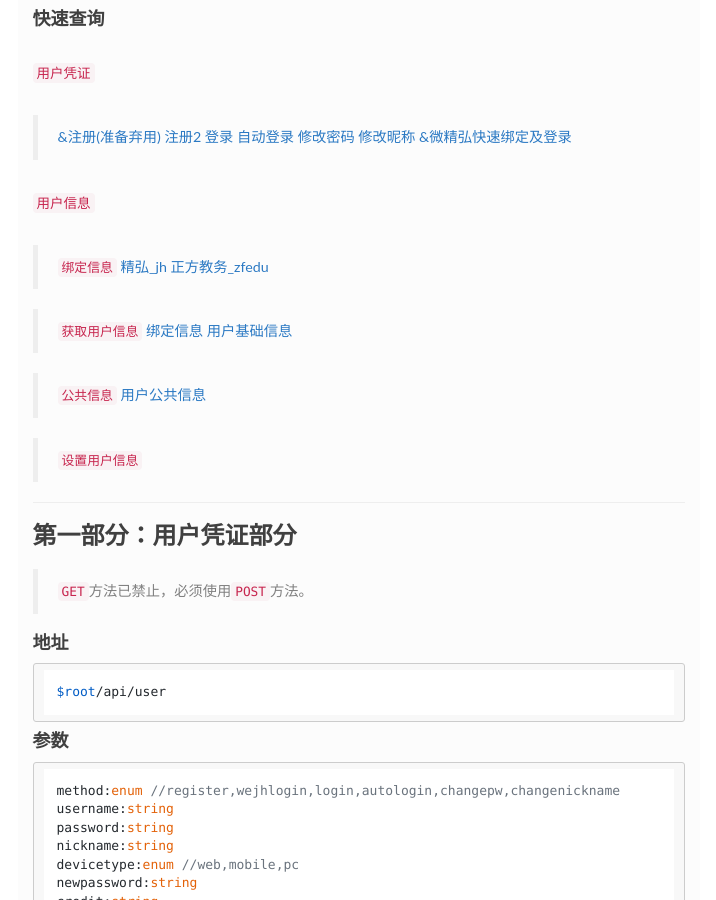
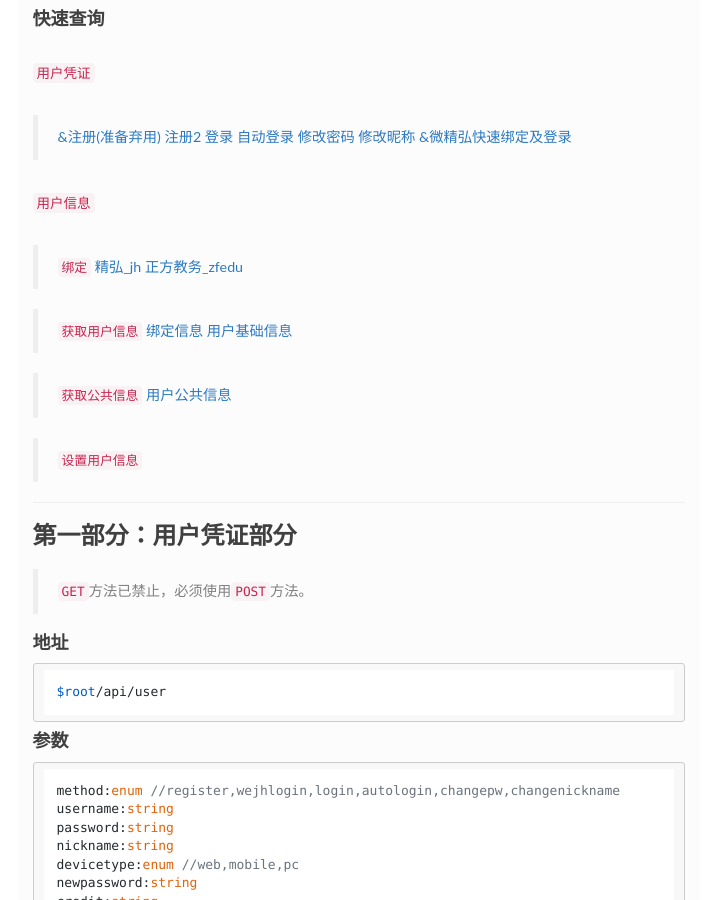
Before and after one commit to h1542462994/h1542462994.github.io, a Jekyll site: the page built from _posts/2018-12-23-aspserver-api-user.md, in a window 1280 px wide and 900 px high, scrolled down 1095 px. Shown: the whole window, without its empty margins (330-1046 px from the left). Built offline with Jekyll 4.4.1, drawn with Linux system fonts in a browser that asks for light colours; nearby versions of some CDN libraries; comment, search, counter and statistics services are not loaded.

Commit message:
Update 2018-12-23-aspserver-api-user.md

```diff
--- a/_posts/2018-12-23-aspserver-api-user.md
+++ b/_posts/2018-12-23-aspserver-api-user.md
@@ -39,12 +39,12 @@ description: ""
 
 [`用户信息`](#第二部分用户信息部分)
 
-> [`绑定信息`](#21绑定)  [精弘_jh](#精弘_jh)    [正方教务_zfedu](#正方教务_zfedu)
+> [`绑定`](#21绑定)  [精弘_jh](#精弘_jh)    [正方教务_zfedu](#正方教务_zfedu)
 
 > [`获取用户信息`](#22获取用户信息)    [绑定信息](#绑定信息)  [用户基础信息](#用户基础信息)
 
 
-> [`公共信息`](#23公共信息)   [用户公共信息](#用户公共信息)
+> [`获取公共信息`](#23获取公共信息)   [用户公共信息](#用户公共信息)
 
 > [`设置用户信息`](#24设置用户信息)
 
```
